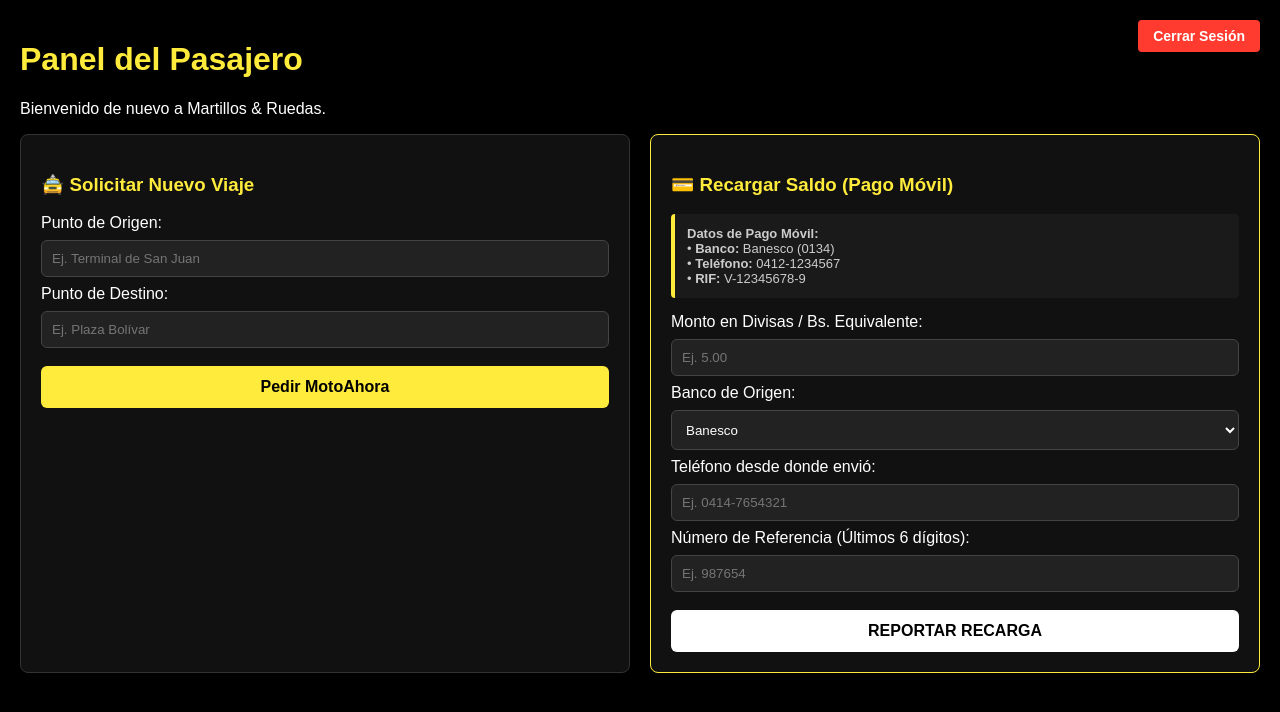
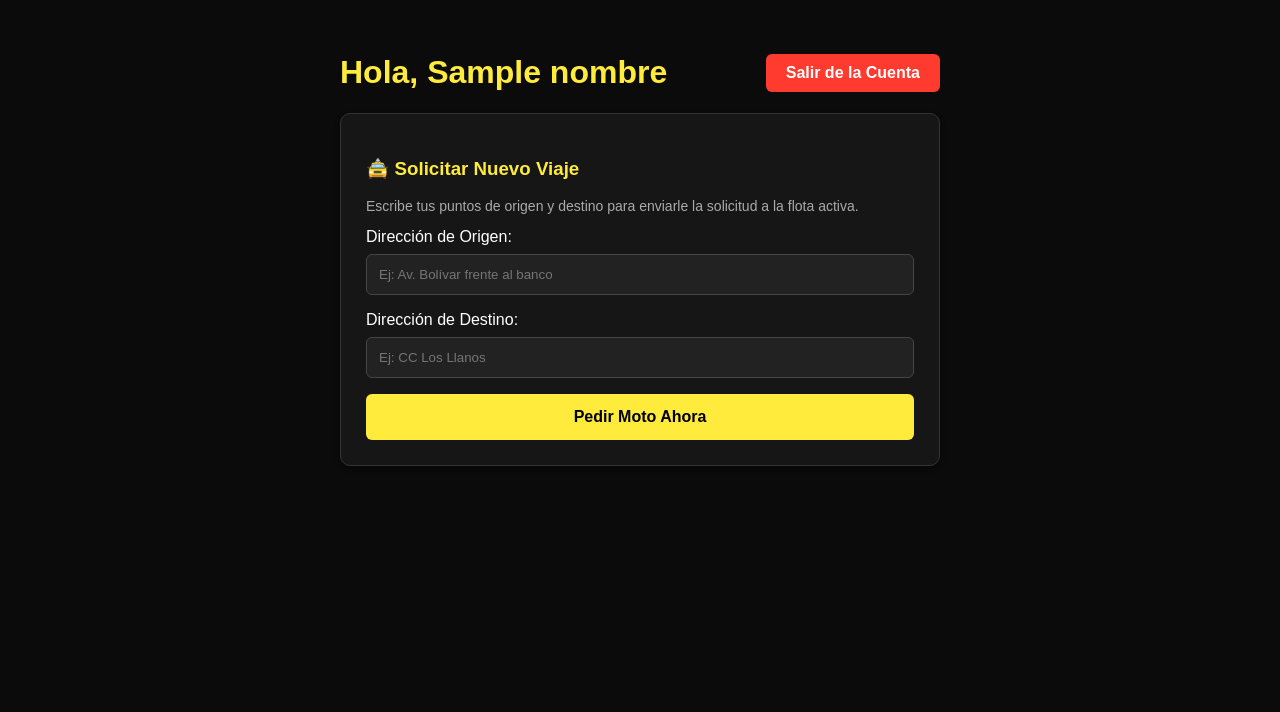
Before and after one commit to martillosiruedasprint-cell/martillos_web, a Flask app: template templates/pasajero.html in a window 1280 px wide. Shown: the top 712 px of the page. Run offline with Flask 3, Linux system fonts and the light colour scheme; the template is opened without the code that fills it: most values are stand-ins (such as "Sample title", 1, 10 or a date in 2020).

Commit message:
pasajero.html

```diff
--- a/templates/pasajero.html
+++ b/templates/pasajero.html
@@ -5,89 +5,50 @@
     <meta name="viewport" content="width=device-width, initial-scale=1.0">
     <title>Pasajero | Martillos & Ruedas</title>
     <style>
-        body { background: #000; color: #fff; font-family: sans-serif; padding: 20px; margin: 0; }
+        body { background-color: #0b0b0b; color: #ffffff; font-family: sans-serif; padding: 25px; }
         h1, h2, h3 { color: #ffeb3b; }
-        .grid { display: flex; flex-wrap: wrap; gap: 20px; }
-        .card { background: #111; border: 1px solid #333; padding: 20px; border-radius: 8px; flex: 1; min-width: 290px; }
-        .input-field { width: 100%; padding: 10px; margin: 8px 0; background: #222; border: 1px solid #444; color: #fff; border-radius: 6px; box-sizing: border-box; }
-        .btn { width: 100%; padding: 12px; background: #ffeb3b; color: #000; border: none; font-weight: bold; font-size: 16px; cursor: pointer; border-radius: 6px; margin-top: 10px; }
-        .btn-logout { float: right; background: #ff3b30; color:#fff; text-decoration:none; padding:8px 15px; border-radius:4px; font-size:14px; font-weight:bold; }
-        .instrucciones { background: #1a1a1a; padding: 12px; border-left: 4px solid #ffeb3b; border-radius: 4px; font-size: 13px; color: #ccc; margin-bottom: 15px; }
+        .container { max-width: 600px; margin: 0 auto; }
+        .card { background: #161616; border: 1px solid #333; padding: 25px; border-radius: 10px; margin-bottom: 25px; box-shadow: 0 4px 6px rgba(0,0,0,0.3); }
+        .input-field { width: 100%; padding: 12px; margin: 8px 0 16px 0; background: #222; border: 1px solid #444; color: #fff; border-radius: 6px; box-sizing: border-box; }
+        .input-field:focus { border-color: #ffeb3b; outline: none; }
+        .btn { padding: 14px 20px; background: #ffeb3b; color: #000; border: none; font-weight: bold; cursor: pointer; border-radius: 6px; width: 100%; font-size: 16px; }
+        .btn:hover { background: #fbc02d; }
+        .btn-logout { float: right; background: #ff3b30; color:#fff; text-decoration:none; padding:10px 20px; border-radius:6px; font-weight:bold; }
+        .status { padding: 12px; margin-bottom: 20px; border-radius: 6px; text-align: center; font-weight: bold; }
+        .status.success { background: #4cd964; color: #000; }
+        .status.error { background: #ff3b30; color: #fff; }
     </style>
 </head>
 <body>
+    <div class="container">
+        <a href="/logout" class="btn-logout">Salir de la Cuenta</a>
+        <h1>Hola, {{ nombre }}</h1>
 
-    <a href="/logout" class="btn-logout">Cerrar Sesión</a>
-    <h1>Panel del Pasajero</h1>
-    <p>Bienvenido de nuevo a Martillos & Ruedas.</p>
+        <!-- Notificaciones de Estado -->
+        <div id="status-container"></div>
 
-    <!-- Notificaciones de estado de la URL -->
-    <div id="notificacion" style="display:none; padding:12px; background:#222; border:1px solid #ffeb3b; border-radius:6px; margin-bottom:15px; font-weight:bold; color:#ffeb3b;"></div>
-
-    <div class="grid">
         <!-- SOLICITAR VIAJE -->
         <div class="card">
             <h3>🚖 Solicitar Nuevo Viaje</h3>
+            <p style="color: #aaa; font-size: 14px; margin-top: 0;">Escribe tus puntos de origen y destino para enviarle la solicitud a la flota activa.</p>
             <form action="/solicitar_viaje" method="POST">
-                Punto de Origen:<br>
-                <input type="text" name="origen" placeholder="Ej. Terminal de San Juan" required class="input-field">
-                Punto de Destino:<br>
-                <input type="text" name="destino" placeholder="Ej. Plaza Bolívar" required class="input-field">
-                <button type="submit" class="btn">Pedir MotoAhora</button>
-            </form>
-        </div>
-
-        <!-- RECARGAS POR PAGO MÓVIL -->
-        <div class="card" style="border-color: #ffeb3b;">
-            <h3>💳 Recargar Saldo (Pago Móvil)</h3>
-
-            <div class="instrucciones">
-                <strong>Datos de Pago Móvil:</strong><br>
-                • <strong>Banco:</strong> Banesco (0134)<br>
-                • <strong>Teléfono:</strong> 0412-1234567<br>
-                • <strong>RIF:</strong> V-12345678-9
-            </div>
-
-            <form action="/pasajero/recargar" method="POST">
-                Monto en Divisas / Bs. Equivalente:<br>
-                <input type="number" step="0.01" name="monto" placeholder="Ej. 5.00" required class="input-field">
-
-                Banco de Origen:<br>
-                <select name="banco_origen" class="input-field" style="height:40px;">
-                    <option value="Banesco">Banesco</option>
-                    <option value="Banco de Venezuela">Banco de Venezuela</option>
-                    <option value="Mercantil">Mercantil</option>
-                    <option value="Provincial">Provincial</option>
-                    <option value="Otros">Otros Bancos</option>
-                </select>
-
-                Teléfono desde donde envió:<br>
-                <input type="text" name="telefono_origen" placeholder="Ej. 0414-7654321" required class="input-field">
-
-                Número de Referencia (Últimos 6 dígitos):<br>
-                <input type="text" name="referencia" placeholder="Ej. 987654" required class="input-field">
-
-                <button type="submit" class="btn" style="background:#fff; color:#000;">REPORTAR RECARGA</button>
+                Dirección de Origen:<br>
+                <input type="text" name="origen" required class="input-field" placeholder="Ej: Av. Bolívar frente al banco"><br>
+                Dirección de Destino:<br>
+                <input type="text" name="destino" required class="input-field" placeholder="Ej: CC Los Llanos"><br>
+                <button type="submit" class="btn">Pedir Moto Ahora</button>
             </form>
         </div>
     </div>
 
     <script>
-        // Manejador de notificaciones visuales sencillas
-        const urlParams = new URLSearchParams(window.location.search);
-        const status = urlParams.get('status');
-        const notiDiv = document.getElementById('notificacion');
-
-        if (status === 'pago_reportado') {
-            notiDiv.innerText = "✓ ¡Pago reportado con éxito! Se acreditará en tu saldo una vez que el administrador verifique la transacción.";
-            notiDiv.style.display = 'block';
-        } else if (status === 'monto_invalido') {
-            notiDiv.innerText = "✗ El monto ingresado debe ser mayor a 0.";
-            notiDiv.style.color = '#ff3b30';
-            notiDiv.style.display = 'block';
-        } else if (status === 'success') {
-            notiDiv.innerText = "✓ Tu solicitud de viaje está en curso. Buscando un conductor cercano...";
-            notiDiv.style.display = 'block';
+        const params = new URLSearchParams(window.location.search);
+        const status = params.get('status');
+        const container = document.getElementById('status-container');
+        if (status === 'success') {
+            container.innerHTML = '<div class="status success">¡Viaje solicitado con éxito! Esperando conductor...</div>';
+        } else if (status === 'error') {
+            container.innerHTML = '<div class="status error">Hubo un error al procesar tu solicitud. Intenta de nuevo.</div>';
         }
     </script>
 </body>
```
